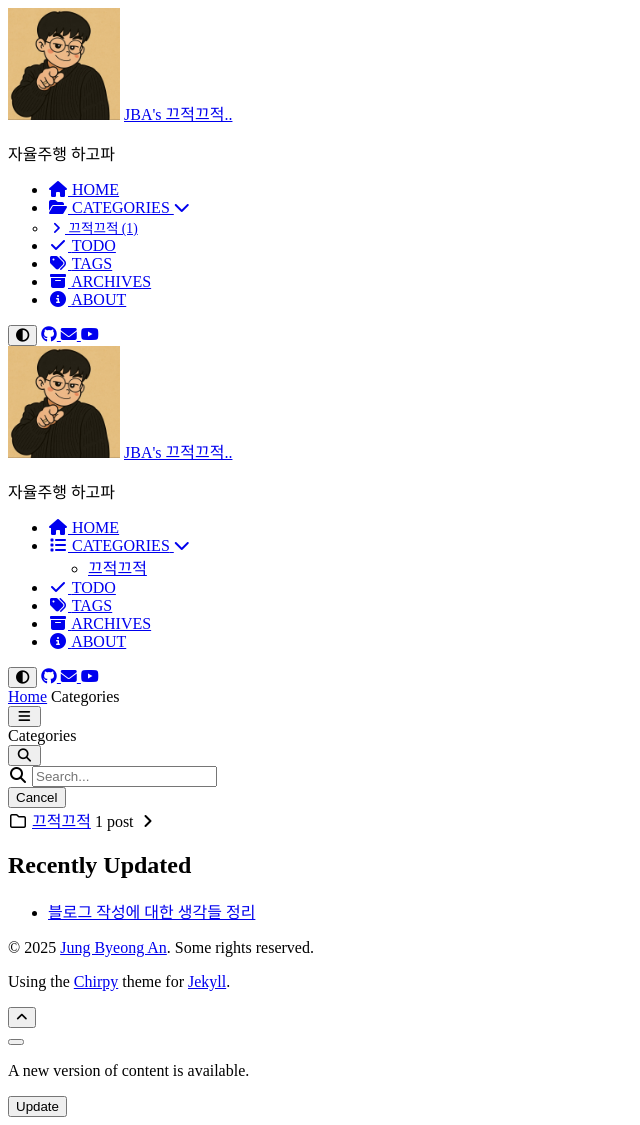
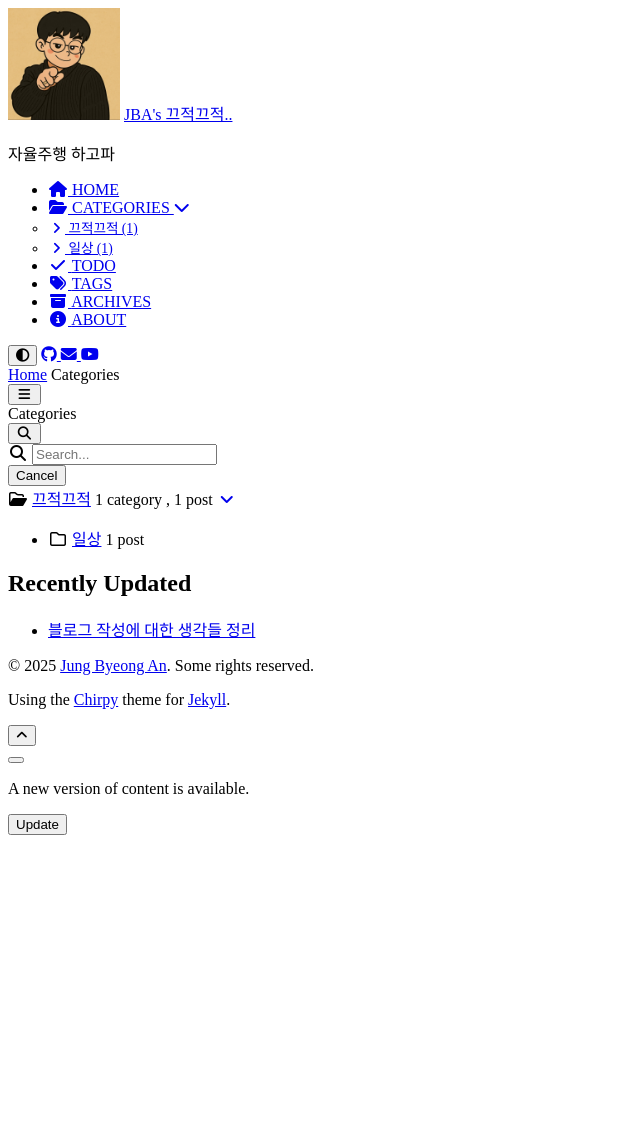
Before and after one commit to bottle-an00/bottle-an00.github.io, a Jekyll site: the page built from categories.md, in a window 1280 px wide. Shown: the whole page, without its empty margins (0-640 px from the left). Built offline with Jekyll 4.4.1, drawn with Linux system fonts in a browser that asks for light colours; cached includes are drawn as plain includes; a script that is not in the unit is left out; comment, search, counter and statistics services are not loaded; after the commit the page ends 900 px from its top, so only the background shows below that.

Commit message:
change_to_original

```diff
--- a/Gemfile
+++ b/Gemfile
@@ -3,10 +3,9 @@
 source "https://rubygems.org"
 
 gem "jekyll", "~> 4.3"
-gem "jekyll-theme-chirpy", "~> 7.3"
+gem "jekyll-theme-chirpy", path:"."
 
 gem "html-proofer", "~> 5.0", group: :test
-
 
 platforms :mingw, :x64_mingw, :mswin, :jruby do
   gem "tzinfo", ">= 1", "< 3"
--- a/_config.yml
+++ b/_config.yml
@@ -196,7 +196,6 @@ defaults:
 
 sass:
   style: compressed
-  custom: assets/css/custom.scss
 
 compress_html:
   clippings: all
--- a/_includes/sidebar.html
+++ b/_includes/sidebar.html
@@ -35,7 +35,7 @@
           </span>
           <i class="fas fa-chevron-down" id="toggle-icon"></i>
           </a>
-        <ul class="nav flex-column ms-1 d-none" id="category-list">
+        <ul class="nav flex-column ms-0 d-none" id="category-list">
           {% assign sorted_categories = site.categories | sort %}
           {% for category in sorted_categories %}
             <li class="nav-item">
@@ -119,120 +119,3 @@
   <!-- .sidebar-bottom -->
 </aside>
 <!-- #sidebar -->
-
-
-
-<aside aria-label="Sidebar" id="sidebar" class="d-flex flex-column align-items-end">
-  <header class="profile-wrapper">
-    <a href="{{ '/' | relative_url }}" id="avatar" class="rounded-circle">
-      {%- if site.avatar != empty and site.avatar -%}
-        {%- capture avatar_url -%}
-          {% include media-url.html src=site.avatar %}
-        {%- endcapture -%}
-        <img src="{{- avatar_url -}}" width="112" height="112" alt="avatar" onerror="this.style.display='none'">
-      {%- endif -%}
-    </a>
-
-    <a class="site-title d-block" href="{{ '/' | relative_url }}">{{ site.title }}</a>
-    <p class="site-subtitle fst-italic mb-0">{{ site.tagline }}</p>
-  </header>
-  <!-- .profile-wrapper -->
-
-  <nav class="flex-column flex-grow-1 w-100 ps-0">
-    <ul class="nav">
-      <!-- home -->
-      <li class="nav-item{% if page.layout == 'home' %} active{% endif %}">
-        <a href="{{ '/' | relative_url }}" class="nav-link">
-          <i class="fa-fw fas fa-home"></i>
-          <span>{{ site.data.locales[include.lang].tabs.home | upcase }}</span>
-        </a>
-      </li>
-
-      <!-- categories 드롭다운 (자동 생성) -->
-      <li class="nav-item nav-dropdown">
-        <a href="{{ '/categories/' | relative_url }}" class="nav-link">
-          <i class="fa-fw fas fa-list"></i>
-          <span>CATEGORIES</span>
-          <i class="fas fa-chevron-down dropdown-icon"></i>
-        </a>
-
-        <ul class="nav-dropdown-menu">
-          {% assign sorted_categories = site.categories | sort %}
-          {% for category in sorted_categories %}
-            {% assign category_name = category[0] %}
-            <li>
-              <a class="nav-link" href="{{ '/categories/' | append: category_name | append: '/' | relative_url }}">
-                {{ category_name }}
-              </a>
-            </li>
-          {% endfor %}
-        </ul>
-      </li>
-
-      <!-- 기존 탭 반복문 -->
-      {% for tab in site.tabs %}
-        <li class="nav-item{% if tab.url == page.url %} active{% endif %}">
-          <a href="{{ tab.url | relative_url }}" class="nav-link">
-            <i class="fa-fw {{ tab.icon }}"></i>
-            {% capture tab_name %}{{ tab.url | split: '/' }}{% endcapture %}
-            <span>{{ site.data.locales[include.lang].tabs.[tab_name] | default: tab.title | upcase }}</span>
-          </a>
-        </li>
-      {% endfor %}
-    </ul>
-  </nav>
-
-  <div class="sidebar-bottom d-flex flex-wrap align-items-center w-100">
-    {% unless site.theme_mode %}
-      <button type="button" class="btn btn-link nav-link" aria-label="Switch Mode" id="mode-toggle">
-        <i class="fas fa-adjust"></i>
-      </button>
-
-      {% if site.data.contact.size > 0 %}
-        <span class="icon-border"></span>
-      {% endif %}
-    {% endunless %}
-
-    {% for entry in site.data.contact %}
-      {% case entry.type %}
-        {% when 'github', 'twitter' %}
-          {%- capture url -%}
-            https://{{ entry.type }}.com/{{ site[entry.type].username }}
-          {%- endcapture -%}
-        {% when 'email' %}
-          {% assign email = site.social.email | split: '@' %}
-          {%- capture url -%}
-            javascript:location.href = 'mailto:' + ['{{ email[0] }}','{{ email[1] }}'].join('@')
-          {%- endcapture -%}
-        {% when 'rss' %}
-          {% assign url = '/feed.xml' | relative_url %}
-        {% else %}
-          {% assign url = entry.url %}
-      {% endcase %}
-
-      {% if url %}
-        <a
-          href="{{ url }}"
-          aria-label="{{ entry.type }}"
-          {% assign link_types = '' %}
-
-          {% unless entry.noblank %}
-            target="_blank"
-            {% assign link_types = 'noopener noreferrer' %}
-          {% endunless %}
-
-          {% if entry.type == 'mastodon' %}
-            {% assign link_types = link_types | append: ' me' | strip %}
-          {% endif %}
-
-          {% unless link_types == empty %}
-            rel="{{ link_types }}"
-          {% endunless %}
-        >
-          <i class="{{ entry.icon }}"></i>
-        </a>
-      {% endif %}
-    {% endfor %}
-  </div>
-  <!-- .sidebar-bottom -->
-</aside>
--- a/_posts/chat/2025-05-26-first.md
+++ b/_posts/chat/2025-05-26-first.md
@@ -1,6 +1,6 @@
 ---
 title: 블로그 작성에 대한 생각들 정리
-categories: [끄적끄적]
+categories: [끄적끄적,일상]
 toc: true
 typora-root-url: ../../
 ---
```
Also changed, not shown: _data/contact.yml (line endings or trailing spaces), _data/share.yml (line endings or trailing spaces).
